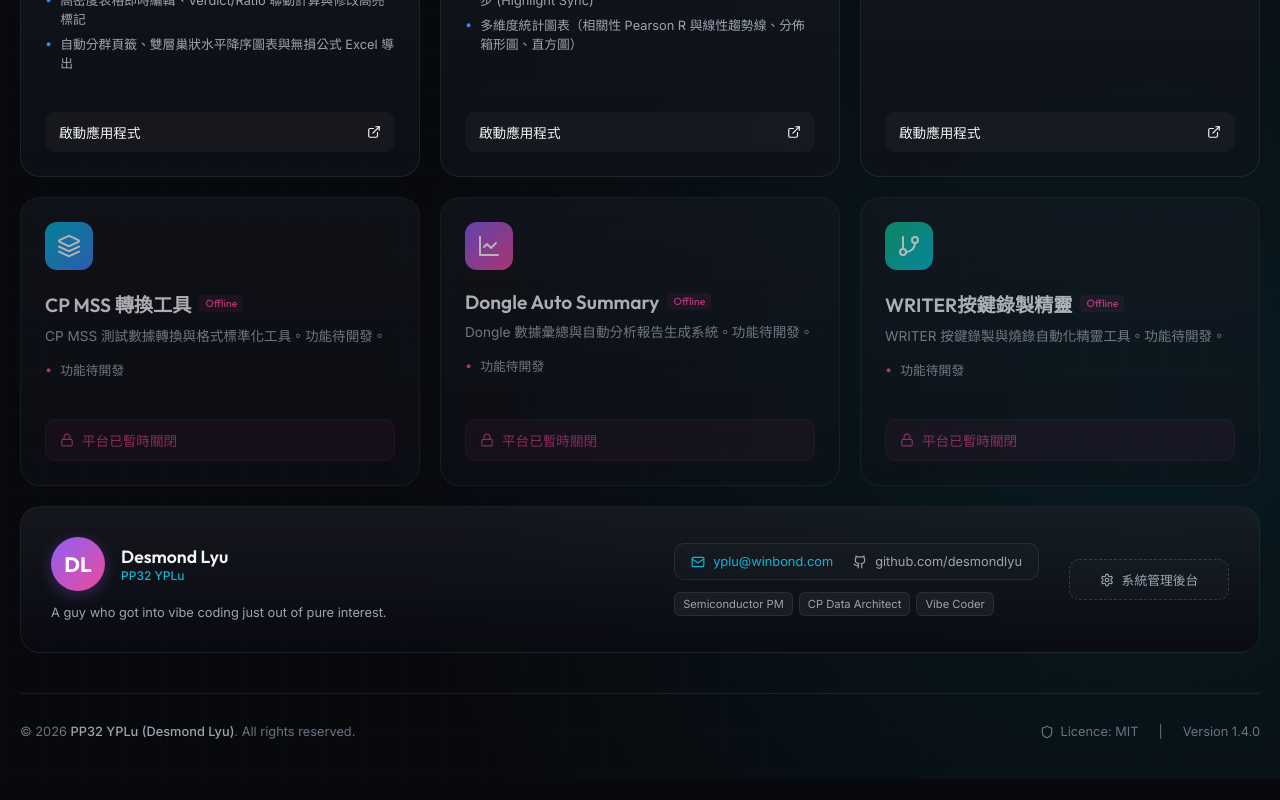
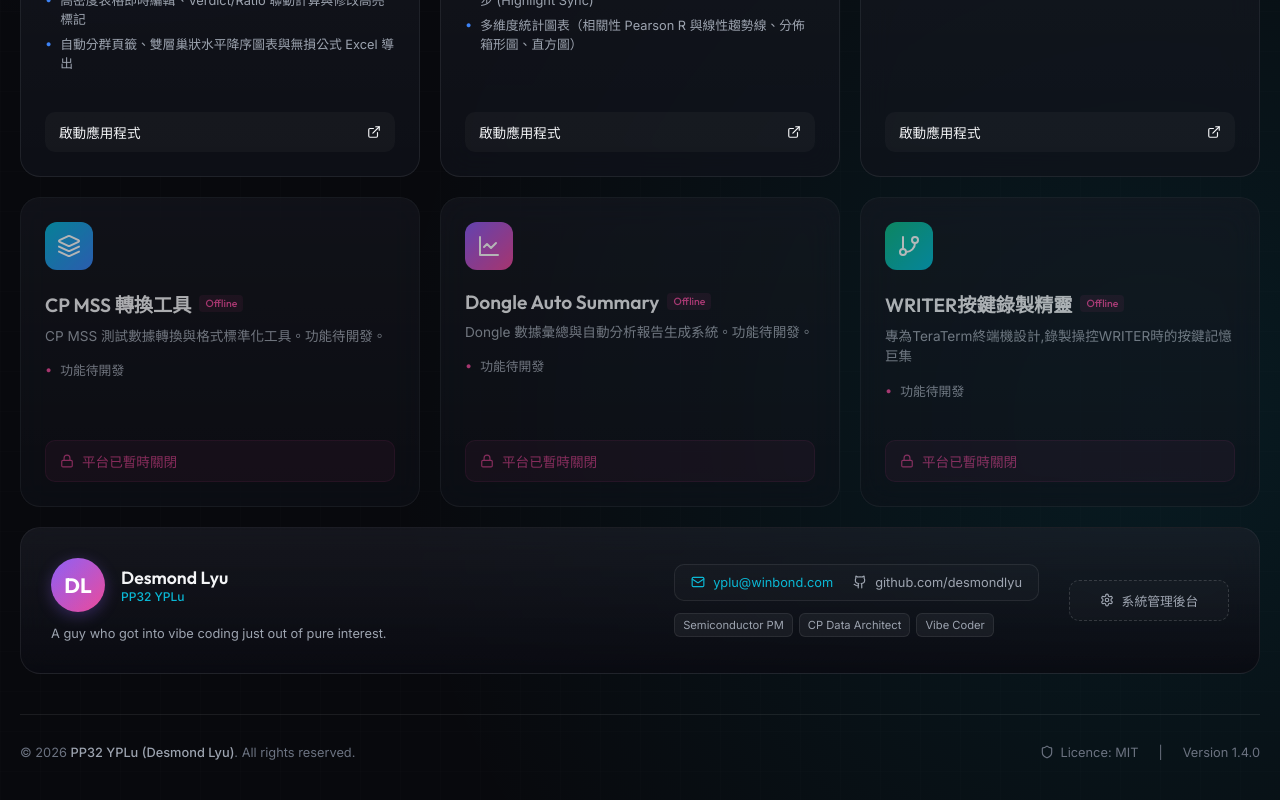
Before and after one commit to desmondlyu/PP00_portal, a React (Vite) app: page / in a window 1280 px wide. Shown: the part 1109-1909 px from the top of the page. Before the commit the page ends 1888 px from the top, so only its background shows below. Built offline with nearby package versions, Linux system fonts and the light colour scheme.

Commit message:
chore: update WRITER card description for TeraTerm macro

```diff
--- a/src/App.jsx
+++ b/src/App.jsx
@@ -325,7 +325,7 @@ export default function App() {
       id: 'writer',
       title: 'WRITER按鍵錄製精靈',
       badge: 'Active',
-      desc: 'WRITER 按鍵錄製與燒錄自動化精靈工具。功能待開發。',
+      desc: '專為TeraTerm終端機設計,錄製操控WRITER時的按鍵記憶巨集',
       icon: GitBranch,
       gradient: 'var(--grad-emerald-cyan)',
       gridClass: 'col-4',
```
